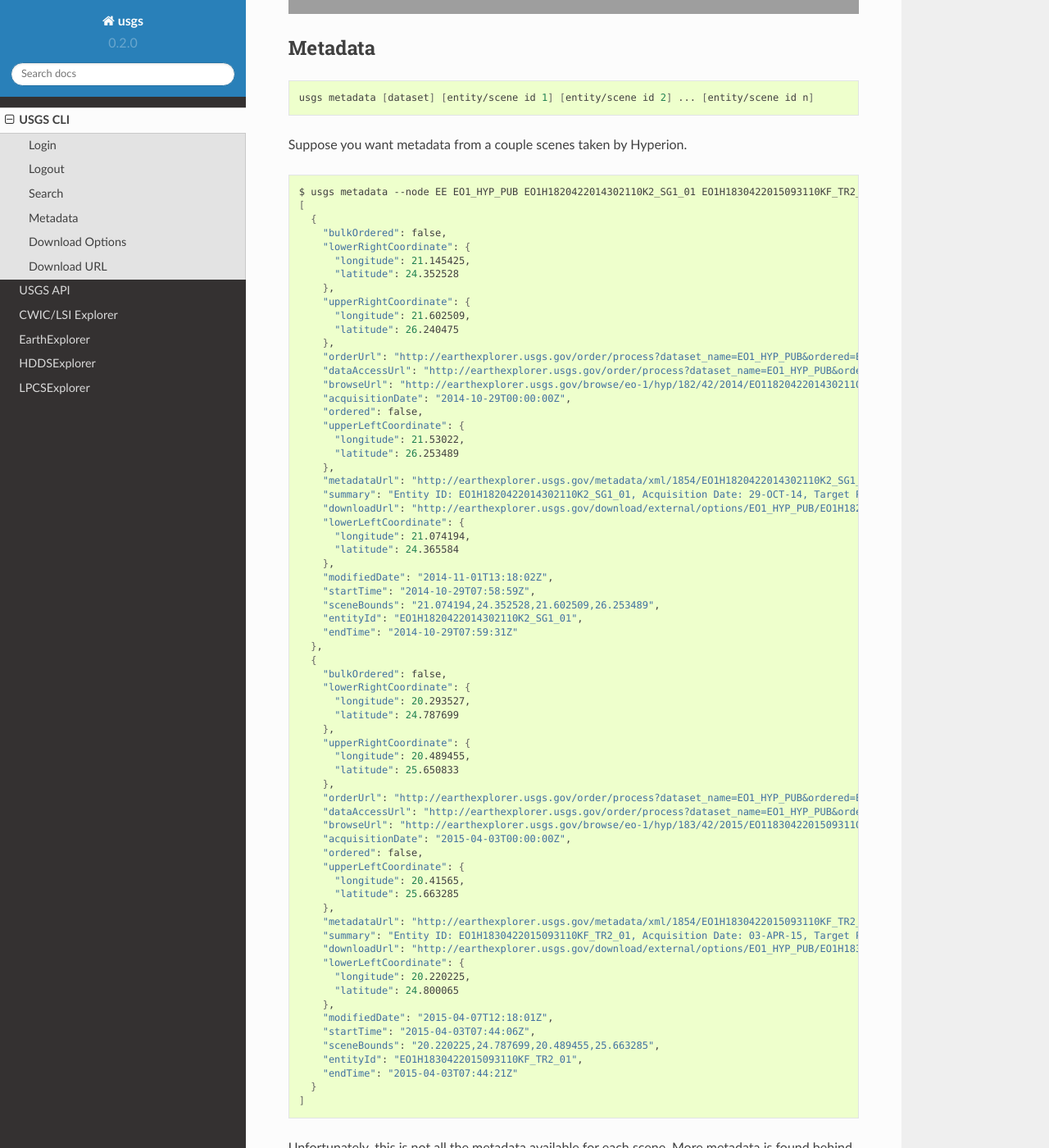
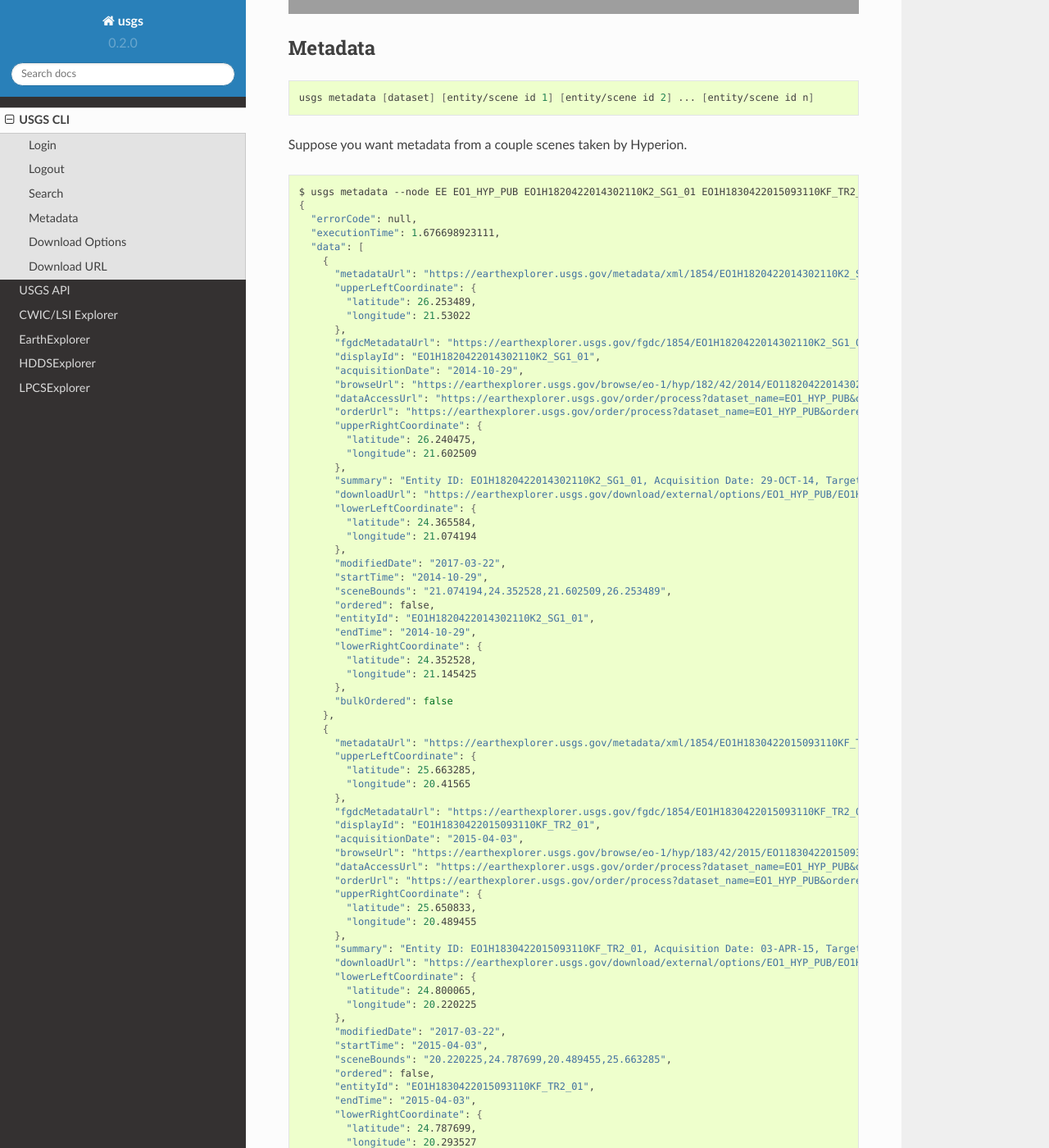
Before and after one commit to kapadia/usgs, a Sphinx documentation site: the page built from docs/reference/cli.rst, in a window 1280 px wide and 1400 px high, scrolled down 1664 px. Shown: the whole window at 82% size. Built offline with Sphinx 7.4.7 and the Read the Docs theme 2.0.0, drawn with Linux system fonts in a browser that asks for light colours; some of the changed text lies outside the part shown; grey boxes are pictures that could not be loaded.

Commit message:
update docs

```diff
--- a/docs/reference/cli.rst
+++ b/docs/reference/cli.rst
@@ -79,220 +79,240 @@ Suppose you want metadata from a couple scenes taken by Hyperion.
 .. code-block:: bash
 
     $ usgs metadata --node EE EO1_HYP_PUB EO1H1820422014302110K2_SG1_01 EO1H1830422015093110KF_TR2_01 | jq ""
-    [
-      {
-        "bulkOrdered": false,
-        "lowerRightCoordinate": {
-          "longitude": 21.145425,
-          "latitude": 24.352528
+    {
+      "errorCode": null,
+      "executionTime": 1.676698923111,
+      "data": [
+        {
+          "metadataUrl": "https://earthexplorer.usgs.gov/metadata/xml/1854/EO1H1820422014302110K2_SG1_01/",
+          "upperLeftCoordinate": {
+            "latitude": 26.253489,
+            "longitude": 21.53022
+          },
+          "fgdcMetadataUrl": "https://earthexplorer.usgs.gov/fgdc/1854/EO1H1820422014302110K2_SG1_01/save_xml",
+          "displayId": "EO1H1820422014302110K2_SG1_01",
+          "acquisitionDate": "2014-10-29",
+          "browseUrl": "https://earthexplorer.usgs.gov/browse/eo-1/hyp/182/42/2014/EO11820422014302110K2_SG1_01.jpeg",
+          "dataAccessUrl": "https://earthexplorer.usgs.gov/order/process?dataset_name=EO1_HYP_PUB&ordered=EO1H1820422014302110K2_SG1_01&node=INVSVC",
+          "orderUrl": "https://earthexplorer.usgs.gov/order/process?dataset_name=EO1_HYP_PUB&ordered=EO1H1820422014302110K2_SG1_01&node=INVSVC",
+          "upperRightCoordinate": {
+            "latitude": 26.240475,
+            "longitude": 21.602509
+          },
+          "summary": "Entity ID: EO1H1820422014302110K2_SG1_01, Acquisition Date: 29-OCT-14, Target Path: 182, Target Row: 42",
+          "downloadUrl": "https://earthexplorer.usgs.gov/download/external/options/EO1_HYP_PUB/EO1H1820422014302110K2_SG1_01/INVSVC/",
+          "lowerLeftCoordinate": {
+            "latitude": 24.365584,
+            "longitude": 21.074194
+          },
+          "modifiedDate": "2017-03-22",
+          "startTime": "2014-10-29",
+          "sceneBounds": "21.074194,24.352528,21.602509,26.253489",
+          "ordered": false,
+          "entityId": "EO1H1820422014302110K2_SG1_01",
+          "endTime": "2014-10-29",
+          "lowerRightCoordinate": {
+            "latitude": 24.352528,
+            "longitude": 21.145425
+          },
+          "bulkOrdered": false
         },
-        "upperRightCoordinate": {
-          "longitude": 21.602509,
-          "latitude": 26.240475
-        },
-        "orderUrl": "http://earthexplorer.usgs.gov/order/process?dataset_name=EO1_HYP_PUB&ordered=EO1H1820422014302110K2_SG1_01&node=INVSVC",
-        "dataAccessUrl": "http://earthexplorer.usgs.gov/order/process?dataset_name=EO1_HYP_PUB&ordered=EO1H1820422014302110K2_SG1_01&node=INVSVC",
-        "browseUrl": "http://earthexplorer.usgs.gov/browse/eo-1/hyp/182/42/2014/EO11820422014302110K2_SG1_01.jpeg",
-        "acquisitionDate": "2014-10-29T00:00:00Z",
-        "ordered": false,
-        "upperLeftCoordinate": {
-          "longitude": 21.53022,
-          "latitude": 26.253489
-        },
-        "metadataUrl": "http://earthexplorer.usgs.gov/metadata/xml/1854/EO1H1820422014302110K2_SG1_01/",
-        "summary": "Entity ID: EO1H1820422014302110K2_SG1_01, Acquisition Date: 29-OCT-14, Target Path: 182, Target Row: 42",
-        "downloadUrl": "http://earthexplorer.usgs.gov/download/external/options/EO1_HYP_PUB/EO1H1820422014302110K2_SG1_01/INVSVC/",
-        "lowerLeftCoordinate": {
-          "longitude": 21.074194,
-          "latitude": 24.365584
-        },
-        "modifiedDate": "2014-11-01T13:18:02Z",
-        "startTime": "2014-10-29T07:58:59Z",
-        "sceneBounds": "21.074194,24.352528,21.602509,26.253489",
-        "entityId": "EO1H1820422014302110K2_SG1_01",
-        "endTime": "2014-10-29T07:59:31Z"
-      },
-      {
-        "bulkOrdered": false,
-        "lowerRightCoordinate": {
-          "longitude": 20.293527,
-          "latitude": 24.787699
-        },
-        "upperRightCoordinate": {
-          "longitude": 20.489455,
-          "latitude": 25.650833
-        },
-        "orderUrl": "http://earthexplorer.usgs.gov/order/process?dataset_name=EO1_HYP_PUB&ordered=EO1H1830422015093110KF_TR2_01&node=INVSVC",
-        "dataAccessUrl": "http://earthexplorer.usgs.gov/order/process?dataset_name=EO1_HYP_PUB&ordered=EO1H1830422015093110KF_TR2_01&node=INVSVC",
-        "browseUrl": "http://earthexplorer.usgs.gov/browse/eo-1/hyp/183/42/2015/EO11830422015093110KF_TR2_01.jpeg",
-        "acquisitionDate": "2015-04-03T00:00:00Z",
-        "ordered": false,
-        "upperLeftCoordinate": {
-          "longitude": 20.41565,
-          "latitude": 25.663285
-        },
-        "metadataUrl": "http://earthexplorer.usgs.gov/metadata/xml/1854/EO1H1830422015093110KF_TR2_01/",
-        "summary": "Entity ID: EO1H1830422015093110KF_TR2_01, Acquisition Date: 03-APR-15, Target Path: 183, Target Row: 42",
-        "downloadUrl": "http://earthexplorer.usgs.gov/download/external/options/EO1_HYP_PUB/EO1H1830422015093110KF_TR2_01/INVSVC/",
-        "lowerLeftCoordinate": {
-          "longitude": 20.220225,
-          "latitude": 24.800065
-        },
-        "modifiedDate": "2015-04-07T12:18:01Z",
-        "startTime": "2015-04-03T07:44:06Z",
-        "sceneBounds": "20.220225,24.787699,20.489455,25.663285",
-        "entityId": "EO1H1830422015093110KF_TR2_01",
-        "endTime": "2015-04-03T07:44:21Z"
-      }
-    ]
+        {
+          "metadataUrl": "https://earthexplorer.usgs.gov/metadata/xml/1854/EO1H1830422015093110KF_TR2_01/",
+          "upperLeftCoordinate": {
+            "latitude": 25.663285,
+            "longitude": 20.41565
+          },
+          "fgdcMetadataUrl": "https://earthexplorer.usgs.gov/fgdc/1854/EO1H1830422015093110KF_TR2_01/save_xml",
+          "displayId": "EO1H1830422015093110KF_TR2_01",
+          "acquisitionDate": "2015-04-03",
+          "browseUrl": "https://earthexplorer.usgs.gov/browse/eo-1/hyp/183/42/2015/EO11830422015093110KF_TR2_01.jpeg",
+          "dataAccessUrl": "https://earthexplorer.usgs.gov/order/process?dataset_name=EO1_HYP_PUB&ordered=EO1H1830422015093110KF_TR2_01&node=INVSVC",
+          "orderUrl": "https://earthexplorer.usgs.gov/order/process?dataset_name=EO1_HYP_PUB&ordered=EO1H1830422015093110KF_TR2_01&node=INVSVC",
+          "upperRightCoordinate": {
+            "latitude": 25.650833,
+            "longitude": 20.489455
+          },
+          "summary": "Entity ID: EO1H1830422015093110KF_TR2_01, Acquisition Date: 03-APR-15, Target Path: 183, Target Row: 42",
+          "downloadUrl": "https://earthexplorer.usgs.gov/download/external/options/EO1_HYP_PUB/EO1H1830422015093110KF_TR2_01/INVSVC/",
+          "lowerLeftCoordinate": {
+            "latitude": 24.800065,
+            "longitude": 20.220225
+          },
+          "modifiedDate": "2017-03-22",
+          "startTime": "2015-04-03",
+          "sceneBounds": "20.220225,24.787699,20.489455,25.663285",
+          "ordered": false,
+          "entityId": "EO1H1830422015093110KF_TR2_01",
+          "endTime": "2015-04-03",
+          "lowerRightCoordinate": {
+            "latitude": 24.787699,
+            "longitude": 20.293527
+          },
+          "bulkOrdered": false
+        }
+      ],
+      "api_version": "1.2.1",
+      "error": ""
+    }
 
 Unfortunately, this is not all the metadata available for each scene. More metadata is found behind the ``metadataUrl``. Using the ``extended`` flag will send a second request to USGS, and aggregrate the results in the returned JSON.
 
 .. code-block:: bash
 
     $ usgs metadata --node EE EO1_HYP_PUB EO1H1820422014302110K2_SG1_01 EO1H1830422015093110KF_TR2_01 --extended | jq ""
-    [
-      {
-        "bulkOrdered": false,
-        "lowerRightCoordinate": {
-          "longitude": 21.145425,
-          "latitude": 24.352528
+    {
+      "errorCode": null,
+      "executionTime": 1.5633571147919,
+      "data": [
+        {
+          "metadataUrl": "https://earthexplorer.usgs.gov/metadata/xml/1854/EO1H1820422014302110K2_SG1_01/",
+          "upperLeftCoordinate": {
+            "latitude": 26.253489,
+            "longitude": 21.53022
+          },
+          "fgdcMetadataUrl": "https://earthexplorer.usgs.gov/fgdc/1854/EO1H1820422014302110K2_SG1_01/save_xml",
+          "displayId": "EO1H1820422014302110K2_SG1_01",
+          "acquisitionDate": "2014-10-29",
+          "browseUrl": "https://earthexplorer.usgs.gov/browse/eo-1/hyp/182/42/2014/EO11820422014302110K2_SG1_01.jpeg",
+          "dataAccessUrl": "https://earthexplorer.usgs.gov/order/process?dataset_name=EO1_HYP_PUB&ordered=EO1H1820422014302110K2_SG1_01&node=INVSVC",
+          "orderUrl": "https://earthexplorer.usgs.gov/order/process?dataset_name=EO1_HYP_PUB&ordered=EO1H1820422014302110K2_SG1_01&node=INVSVC",
+          "upperRightCoordinate": {
+            "latitude": 26.240475,
+            "longitude": 21.602509
+          },
+          "summary": "Entity ID: EO1H1820422014302110K2_SG1_01, Acquisition Date: 29-OCT-14, Target Path: 182, Target Row: 42",
+          "downloadUrl": "https://earthexplorer.usgs.gov/download/external/options/EO1_HYP_PUB/EO1H1820422014302110K2_SG1_01/INVSVC/",
+          "lowerLeftCoordinate": {
+            "latitude": 24.365584,
+            "longitude": 21.074194
+          },
+          "extended": {
+            "NE Corner Long": "21&amp;deg;35'20.41&quot;E",
+            "NW Corner Long": "21&amp;deg;30'58.05&quot;E",
+            "Entity ID": "EO1H1820422014302110K2_SG1_01",
+            "Sun Elevation": "38.506879",
+            "NW Corner Lat dec": "26.178639",
+            "Station": "SG1",
+            "Center Latitude dec": "25.233517",
+            "Target Path": "182",
+            "SE Corner Long": "21&amp;deg;08'06.46&quot;E",
+            "Look Angle": "2.2046",
+            "SW Corner Long dec": "21.063363",
+            "Scene Start Time": "2014:302:07:58:59.273",
+            "Cloud Cover": "10% to 19% Cloud Cover",
+            "NW Corner Lat": "26&amp;deg;10'43.10&quot;N",
+            "SW Corner Lat dec": "24.302885",
+            "Orbit Row": "42",
+            "NE Corner Lat": "26&amp;deg;09'50.63&quot;N",
+            "Target Row": "42",
+            "Date Entered": "2014/10/29",
+            "NW Corner Long dec": "21.516126",
+            "Processing Level": "L1T Product Available",
+            "Center Longtude dec": "21.325905",
+            "NE Corner Lat dec": "26.164064",
+            "SE Corner Long dec": "21.135127",
+            "Center Latitude": "25&amp;deg;14'00.66&quot;N",
+            "SW Corner Long": "21&amp;deg;03'48.11&quot;E",
+            "NE Corner Long dec": "21.589002",
+            "SE Corner Lat dec": "24.288481",
+            "Acquisition Date": "2014/10/29",
+            "Scene Stop Time": "2014:302:07:59:31.273",
+            "SE Corner Lat": "24&amp;deg;17'18.53&quot;N",
+            "Satellite Inclination": "97.96",
+            "Orbit Path": "182",
+            "Center Longitude": "21&amp;deg;19'33.26&quot;E",
+            "SW Corner Lat": "24&amp;deg;18'10.39&quot;N",
+            "Sun Azimuth": "134.735736"
+          },
+          "modifiedDate": "2017-03-22",
+          "startTime": "2014-10-29",
+          "sceneBounds": "21.074194,24.352528,21.602509,26.253489",
+          "ordered": false,
+          "entityId": "EO1H1820422014302110K2_SG1_01",
+          "endTime": "2014-10-29",
+          "lowerRightCoordinate": {
+            "latitude": 24.352528,
+            "longitude": 21.145425
+          },
+          "bulkOrdered": false
         },
-        "endTime": "2014-10-29T07:59:31Z",
-        "orderUrl": "http://earthexplorer.usgs.gov/order/process?dataset_name=EO1_HYP_PUB&ordered=EO1H1820422014302110K2_SG1_01&node=INVSVC",
-        "dataAccessUrl": "http://earthexplorer.usgs.gov/order/process?dataset_name=EO1_HYP_PUB&ordered=EO1H1820422014302110K2_SG1_01&node=INVSVC",
-        "browseUrl": "http://earthexplorer.usgs.gov/browse/eo-1/hyp/182/42/2014/EO11820422014302110K2_SG1_01.jpeg",
-        "acquisitionDate": "2014-10-29T00:00:00Z",
-        "ordered": false,
-        "extended": {
-          "Sun Azimuth": "134.735736",
-          "SW Corner Lat": "24&amp;deg;18'10.39&quot;N",
-          "Center Longitude": "21&amp;deg;08'06.46&quot;E",
-          "Orbit Path": "182",
-          "Orbit Row": "42",
-          "SW Corner Lat dec": "24.302885",
-          "NW Corner Lat": "26&amp;deg;10'43.10&quot;N",
-          "Cloud Cover": "10% to 19% Cloud Cover",
-          "Scene Start Time": "2014:302:07:58:59.273",
-          "SW Corner Long dec": "21.063363",
-          "Look Angle": "2.2046",
-          "SE Corner Long": "21&amp;deg;08'06.46&quot;E",
-          "NE Corner Long": "21&amp;deg;35'20.41&quot;E",
-          "NW Corner Long": "21&amp;deg;30'58.05&quot;E",
-          "Entity ID": "EO1H1820422014302110K2_SG1_01",
-          "Sun Elevation": "38.506879",
-          "NW Corner Lat dec": "26.178639",
-          "Station": "SG1",
-          "Center Latitude dec": "24.288481",
-          "Target Path": "182",
-          "NE Corner Lat": "26&amp;deg;09'50.63&quot;N",
-          "Target Row": "42",
-          "Date Entered": "2014/10/29",
-          "NW Corner Long dec": "21.516126",
-          "Processing Level": "L1T Product Available",
-          "Center Longtude dec": "21.135127",
-          "NE Corner Lat dec": "26.164064",
-          "SE Corner Long dec": "21.135127",
-          "Center Latitude": "24&amp;deg;17'18.53&quot;N",
-          "SW Corner Long": "21&amp;deg;03'48.11&quot;E",
-          "NE Corner Long dec": "21.589002",
-          "SE Corner Lat dec": "24.288481",
-          "Acquisition Date": "2014/10/29",
-          "Scene Stop Time": "2014:302:07:59:31.273",
-          "SE Corner Lat": "24&amp;deg;17'18.53&quot;N",
-          "Satellite Inclination": "97.96"
-        },
-        "upperLeftCoordinate": {
-          "longitude": 21.53022,
-          "latitude": 26.253489
-        },
-        "metadataUrl": "http://earthexplorer.usgs.gov/metadata/xml/1854/EO1H1820422014302110K2_SG1_01/",
-        "upperRightCoordinate": {
-          "longitude": 21.602509,
-          "latitude": 26.240475
-        },
-        "summary": "Entity ID: EO1H1820422014302110K2_SG1_01, Acquisition Date: 29-OCT-14, Target Path: 182, Target Row: 42",
-        "downloadUrl": "http://earthexplorer.usgs.gov/download/external/options/EO1_HYP_PUB/EO1H1820422014302110K2_SG1_01/INVSVC/",
-        "lowerLeftCoordinate": {
-          "longitude": 21.074194,
-          "latitude": 24.365584
-        },
-        "modifiedDate": "2014-11-01T13:18:02Z",
-        "startTime": "2014-10-29T07:58:59Z",
-        "sceneBounds": "21.074194,24.352528,21.602509,26.253489",
-        "entityId": "EO1H1820422014302110K2_SG1_01"
-      },
-      {
-        "bulkOrdered": false,
-        "lowerRightCoordinate": {
-          "longitude": 20.293527,
-          "latitude": 24.787699
-        },
-        "endTime": "2015-04-03T07:44:21Z",
-        "orderUrl": "http://earthexplorer.usgs.gov/order/process?dataset_name=EO1_HYP_PUB&ordered=EO1H1830422015093110KF_TR2_01&node=INVSVC",
-        "dataAccessUrl": "http://earthexplorer.usgs.gov/order/process?dataset_name=EO1_HYP_PUB&ordered=EO1H1830422015093110KF_TR2_01&node=INVSVC",
-        "browseUrl": "http://earthexplorer.usgs.gov/browse/eo-1/hyp/183/42/2015/EO11830422015093110KF_TR2_01.jpeg",
-        "acquisitionDate": "2015-04-03T00:00:00Z",
-        "ordered": false,
-        "extended": {
-          "Sun Azimuth": "107.463027",
-          "SW Corner Lat": "24&amp;deg;44'15.46&quot;N",
-          "Center Longitude": "20&amp;deg;16'43.78&quot;E",
-          "Orbit Path": "182",
-          "Orbit Row": "43",
-          "SW Corner Lat dec": "24.737627",
-          "NW Corner Lat": "25&amp;deg;35'16.23&quot;N",
-          "Cloud Cover": "0 to 9% Cloud Cover",
-          "Scene Start Time": "2015:093:07:44:06.278",
-          "SW Corner Long dec": "20.20492",
-          "Look Angle": "-10.588",
-          "SE Corner Long": "20&amp;deg;16'43.78&quot;E",
-          "NE Corner Long": "20&amp;deg;28'20.11&quot;E",
-          "NW Corner Long": "20&amp;deg;23'52.21&quot;E",
-          "Entity ID": "EO1H1830422015093110KF_TR2_01",
-          "Sun Elevation": "42.984461",
-          "NW Corner Lat dec": "25.587842",
-          "Station": "TR2",
-          "Center Latitude dec": "24.723703",
-          "Target Path": "183",
-          "NE Corner Lat": "25&amp;deg;34'25.92&quot;N",
-          "Target Row": "42",
-          "Date Entered": "2015/04/03",
-          "NW Corner Long dec": "20.397836",
-          "Processing Level": "L1T Product Available",
-          "Center Longtude dec": "20.278828",
-          "NE Corner Lat dec": "25.573867",
-          "SE Corner Long dec": "20.278828",
-          "Center Latitude": "24&amp;deg;43'25.33&quot;N",
-          "SW Corner Long": "20&amp;deg;12'17.71&quot;E",
-          "NE Corner Long dec": "20.472254",
-          "SE Corner Lat dec": "24.723703",
-          "Acquisition Date": "2015/04/03",
-          "Scene Stop Time": "2015:093:07:44:21.278",
-          "SE Corner Lat": "24&amp;deg;43'25.33&quot;N",
-          "Satellite Inclination": "97.98"
-        },
-        "upperLeftCoordinate": {
-          "longitude": 20.41565,
-          "latitude": 25.663285
-        },
-        "metadataUrl": "http://earthexplorer.usgs.gov/metadata/xml/1854/EO1H1830422015093110KF_TR2_01/",
-        "upperRightCoordinate": {
-          "longitude": 20.489455,
-          "latitude": 25.650833
-        },
-        "summary": "Entity ID: EO1H1830422015093110KF_TR2_01, Acquisition Date: 03-APR-15, Target Path: 183, Target Row: 42",
-        "downloadUrl": "http://earthexplorer.usgs.gov/download/external/options/EO1_HYP_PUB/EO1H1830422015093110KF_TR2_01/INVSVC/",
-        "lowerLeftCoordinate": {
-          "longitude": 20.220225,
-          "latitude": 24.800065
-        },
-        "modifiedDate": "2015-04-07T12:18:01Z",
-        "startTime": "2015-04-03T07:44:06Z",
-        "sceneBounds": "20.220225,24.787699,20.489455,25.663285",
-        "entityId": "EO1H1830422015093110KF_TR2_01"
-      }
-    ]
+        {
+          "metadataUrl": "https://earthexplorer.usgs.gov/metadata/xml/1854/EO1H1830422015093110KF_TR2_01/",
+          "upperLeftCoordinate": {
+            "latitude": 25.663285,
+            "longitude": 20.41565
+          },
+          "fgdcMetadataUrl": "https://earthexplorer.usgs.gov/fgdc/1854/EO1H1830422015093110KF_TR2_01/save_xml",
+          "displayId": "EO1H1830422015093110KF_TR2_01",
+          "acquisitionDate": "2015-04-03",
+          "browseUrl": "https://earthexplorer.usgs.gov/browse/eo-1/hyp/183/42/2015/EO11830422015093110KF_TR2_01.jpeg",
+          "dataAccessUrl": "https://earthexplorer.usgs.gov/order/process?dataset_name=EO1_HYP_PUB&ordered=EO1H1830422015093110KF_TR2_01&node=INVSVC",
+          "orderUrl": "https://earthexplorer.usgs.gov/order/process?dataset_name=EO1_HYP_PUB&ordered=EO1H1830422015093110KF_TR2_01&node=INVSVC",
+          "upperRightCoordinate": {
+            "latitude": 25.650833,
+            "longitude": 20.489455
+          },
+          "summary": "Entity ID: EO1H1830422015093110KF_TR2_01, Acquisition Date: 03-APR-15, Target Path: 183, Target Row: 42",
+          "downloadUrl": "https://earthexplorer.usgs.gov/download/external/options/EO1_HYP_PUB/EO1H1830422015093110KF_TR2_01/INVSVC/",
+          "lowerLeftCoordinate": {
+            "latitude": 24.800065,
+            "longitude": 20.220225
+          },
+          "extended": {
+            "NE Corner Long": "20&amp;deg;28'20.11&quot;E",
+            "NW Corner Long": "20&amp;deg;23'52.21&quot;E",
+            "Entity ID": "EO1H1830422015093110KF_TR2_01",
+            "Sun Elevation": "42.984461",
+            "NW Corner Lat dec": "25.587842",
+            "Station": "TR2",
+            "Center Latitude dec": "25.15576",
+            "Target Path": "183",
+            "SE Corner Long": "20&amp;deg;16'43.78&quot;E",
+            "Look Angle": "-10.588",
+            "SW Corner Long dec": "20.20492",
+            "Scene Start Time": "2015:093:07:44:06.278",
+            "Cloud Cover": "0 to 9% Cloud Cover",
+            "NW Corner Lat": "25&amp;deg;35'16.23&quot;N",
+            "SW Corner Lat dec": "24.737627",
+            "Orbit Row": "43",
+            "NE Corner Lat": "25&amp;deg;34'25.92&quot;N",
+            "Target Row": "42",
+            "Date Entered": "2015/04/03",
+            "NW Corner Long dec": "20.397836",
+            "Processing Level": "L1T Product Available",
+            "Center Longtude dec": "20.33846",
+            "NE Corner Lat dec": "25.573867",
+            "SE Corner Long dec": "20.278828",
+            "Center Latitude": "25&amp;deg;09'20.74&quot;N",
+            "SW Corner Long": "20&amp;deg;12'17.71&quot;E",
+            "NE Corner Long dec": "20.472254",
+            "SE Corner Lat dec": "24.723703",
+            "Acquisition Date": "2015/04/03",
+            "Scene Stop Time": "2015:093:07:44:21.278",
+            "SE Corner Lat": "24&amp;deg;43'25.33&quot;N",
+            "Satellite Inclination": "97.98",
+            "Orbit Path": "182",
+            "Center Longitude": "20&amp;deg;20'18.46&quot;E",
+            "SW Corner Lat": "24&amp;deg;44'15.46&quot;N",
+            "Sun Azimuth": "107.463027"
+          },
+          "modifiedDate": "2017-03-22",
+          "startTime": "2015-04-03",
+          "sceneBounds": "20.220225,24.787699,20.489455,25.663285",
+          "ordered": false,
+          "entityId": "EO1H1830422015093110KF_TR2_01",
+          "endTime": "2015-04-03",
+          "lowerRightCoordinate": {
+            "latitude": 24.787699,
+            "longitude": 20.293527
+          },
+          "bulkOrdered": false
+        }
+      ],
+      "api_version": "1.2.1",
+      "error": ""
+    }
 
 
 Download Options
```
Also changed, not shown: docs/reference/api.rst (+6 -6 lines).
